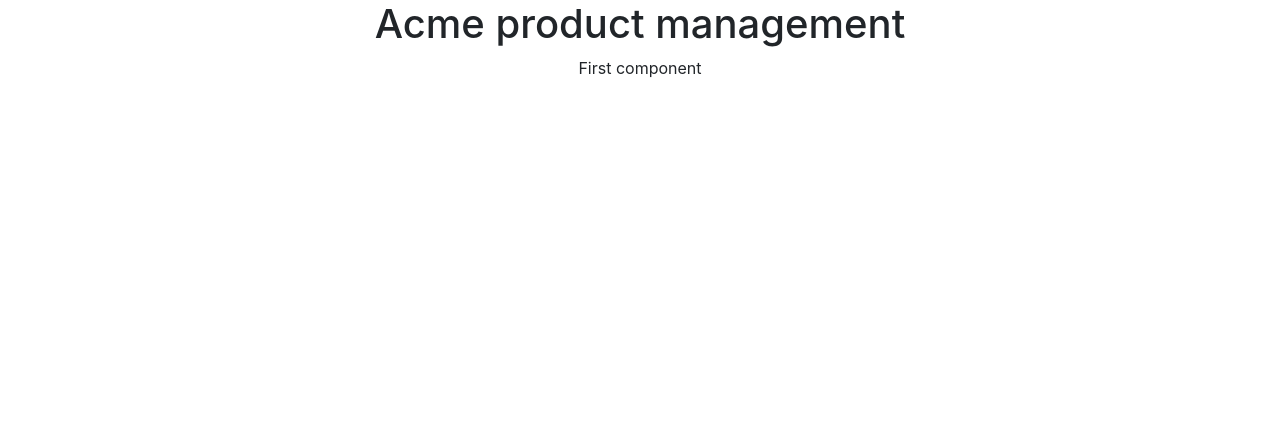
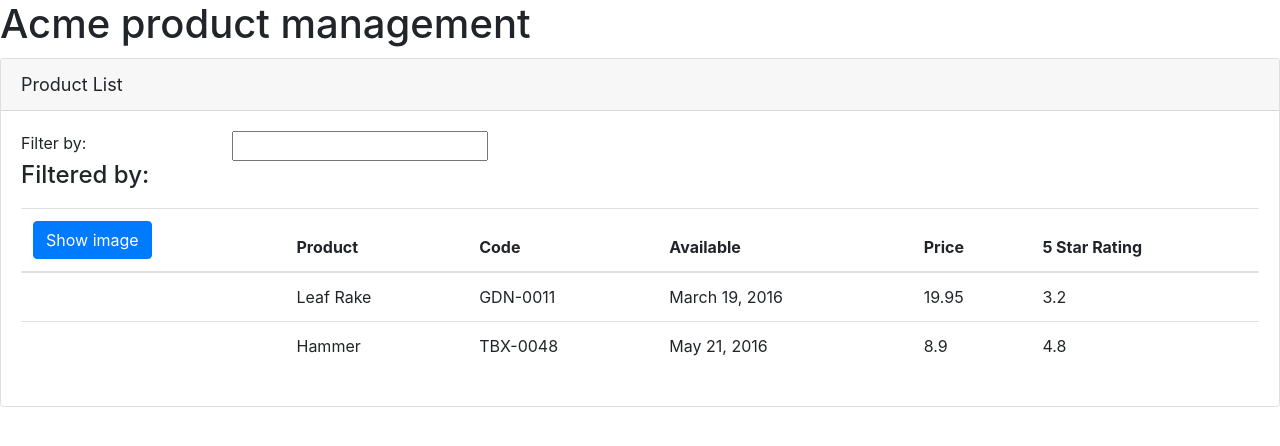
Before and after one commit to harrique/ng_ps_bigpic, an Angular app in the folder BigPic/: page / in a window 1280 px wide. Shown: the top 446 px of the page. Built offline with nearby package versions, Linux system fonts and the light colour scheme.

Commit message:
BP.6.1 - APM product-list 2 - templates, directives

```diff
--- a/BigPic/src/app/app.component.html
+++ b/BigPic/src/app/app.component.html
@@ -1,7 +1,7 @@
 <!--The whole content below can be removed with the new code.-->
-<div style="text-align:center">
+<div>
   <h1>
     {{pageTitle}}
   </h1>
-  <div>First component</div>
+  <pm-products></pm-products>
 </div>
--- a/BigPic/src/app/product-list/product-list.component.html
+++ b/BigPic/src/app/product-list/product-list.component.html
@@ -1,3 +1,44 @@
-<p>
-  product-list works!
-</p>
+<div class="card">
+  <div class="card-header">
+    {{pageTitle}}
+  </div>
+  <div class="card-body">
+    <div class="row">
+      <div class="col-md-2">Filter by:</div>
+      <div class="col-md-4">
+        <input type="text" />
+      </div>
+    </div>
+    <div class="row">
+      <div class="col-md-6">
+        <h4>Filtered by: </h4>
+      </div>
+    </div>
+    <div class="table-responsive">
+      <table class="table" *ngIf="products && products.length">
+        <thead>
+          <tr>
+            <th>
+              <button class="btn btn-primary">Show image</button>
+            </th>
+            <th>Product</th>
+            <th>Code</th>
+            <th>Available</th>
+            <th>Price</th>
+            <th>5 Star Rating</th>
+          </tr>
+        </thead>
+        <tbody>
+          <tr *ngFor="let product of products">
+            <td></td>
+            <td>{{ product.productName }}</td>
+            <td>{{ product.productCode }}</td>
+            <td>{{ product.releaseDate }}</td>
+            <td>{{ product.price }}</td>
+            <td>{{ product.starRating }}</td>
+          </tr>
+        </tbody>
+      </table>
+    </div>
+  </div>
+</div>
--- a/BigPic/src/app/product-list/product-list.component.ts
+++ b/BigPic/src/app/product-list/product-list.component.ts
@@ -1,14 +1,41 @@
 import { Component, OnInit } from '@angular/core';
 
 @Component({
-  selector: 'app-product-list',
+  selector: 'pm-products',
   templateUrl: './product-list.component.html',
   styleUrls: ['./product-list.component.css']
 })
 export class ProductListComponent implements OnInit {
 
-  constructor() { }
+  pageTitle: string;
+  products: Array<any>;
+
+  constructor() {
+    this.pageTitle = 'Product List';
+  }
 
   ngOnInit() {
+    this.products = [
+      {
+        "productId": 1,
+        "productName": "Leaf Rake",
+        "productCode": "GDN-0011",
+        "releaseDate": "March 19, 2016",
+        "description": "Leaf rake with 48-inch wooden handle.",
+        "price": 19.95,
+        "starRating": 3.2,
+        "imageUrl": "https://openclipart.org/image/300px/svg_to_png/26215/Anonymous_Leaf_Rake.png"
+      },
+      {
+        "productId": 5,
+        "productName": "Hammer",
+        "productCode": "TBX-0048",
+        "releaseDate": "May 21, 2016",
+        "description": "Curved claw steel hammer",
+        "price": 8.9,
+        "starRating": 4.8,
+        "imageUrl": "https://openclipart.org/image/300px/svg_to_png/73/rejon_Hammer.png"
+      }
+    ];
   }
 }
```
Also changed, not shown: 1 other file (tests, documents, lock files or other folders).
